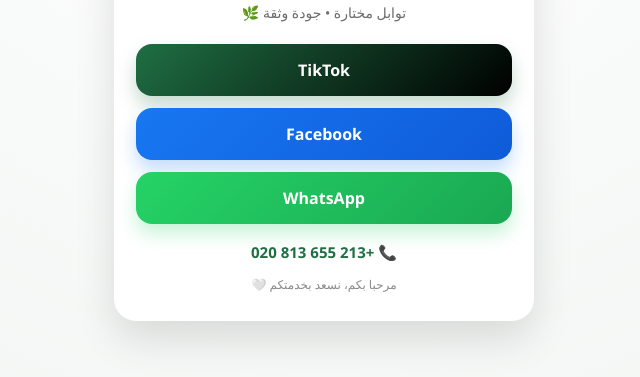
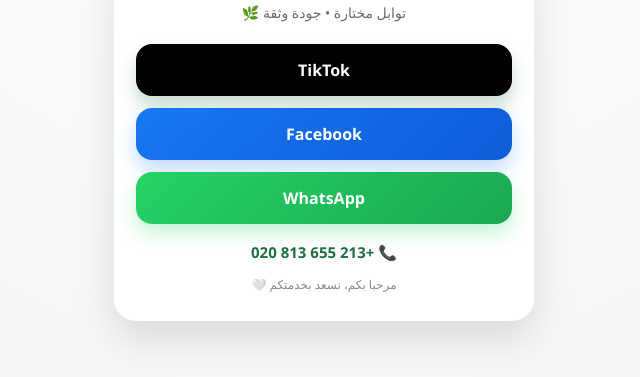
Before and after one commit to maktabatelanis-hash/sir-toabel-maghniaaa, a plain HTML site: page index.html in a window 1280 px wide. Shown: the part 359-736 px from the top of the page, without its empty margins (316-956 px from the left). Drawn offline with Linux system fonts and the light colour scheme.

Commit message:
Update index.html

```diff
--- a/index.html
+++ b/index.html
@@ -81,7 +81,7 @@
       font-size:16px;
       font-weight:600;
       color:#fff;
-      background:linear-gradient(135deg,var(--green),#000000);
+      background:linear-gradient(135deg,#000000,#000000);
       box-shadow:0 10px 18px rgba(31,111,67,.25);
       transition:transform .15s ease, box-shadow .15s ease, filter .15s ease;
     }
```
